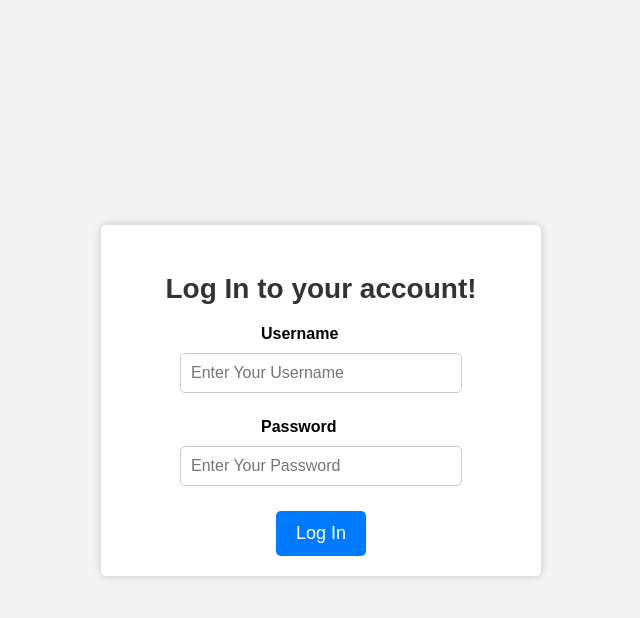
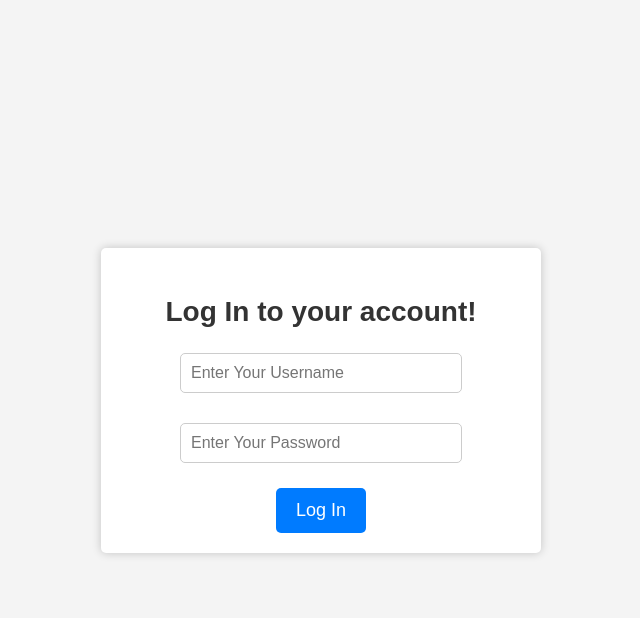
Before and after one commit to Akash-Gupta-2000/Online-Judge, a Django app: page /users/login/ in a window 1280 px wide. Shown: the top 618 px of the page, without its empty margins (319-959 px from the left). Run offline with Django 4.2, Linux system fonts and the light colour scheme.

Commit message:
Form Label Removed

```diff
--- a/OJ_Server/User/templates/login.html
+++ b/OJ_Server/User/templates/login.html
@@ -87,11 +87,9 @@
         <form method="post" action="/users/login/" class="mb-2">
             {% csrf_token %}
             <div class="form-group">
-                <label for="username">Username</label>
                 <input type="text" class="form-control" id="username" name="username" placeholder="Enter Your Username" required>
             </div>
             <div class="form-group">
-                <label for="password">Password</label>
                 <input type="password" class="form-control" id="password" name="password" placeholder="Enter Your Password" required>
             </div>
 
```
